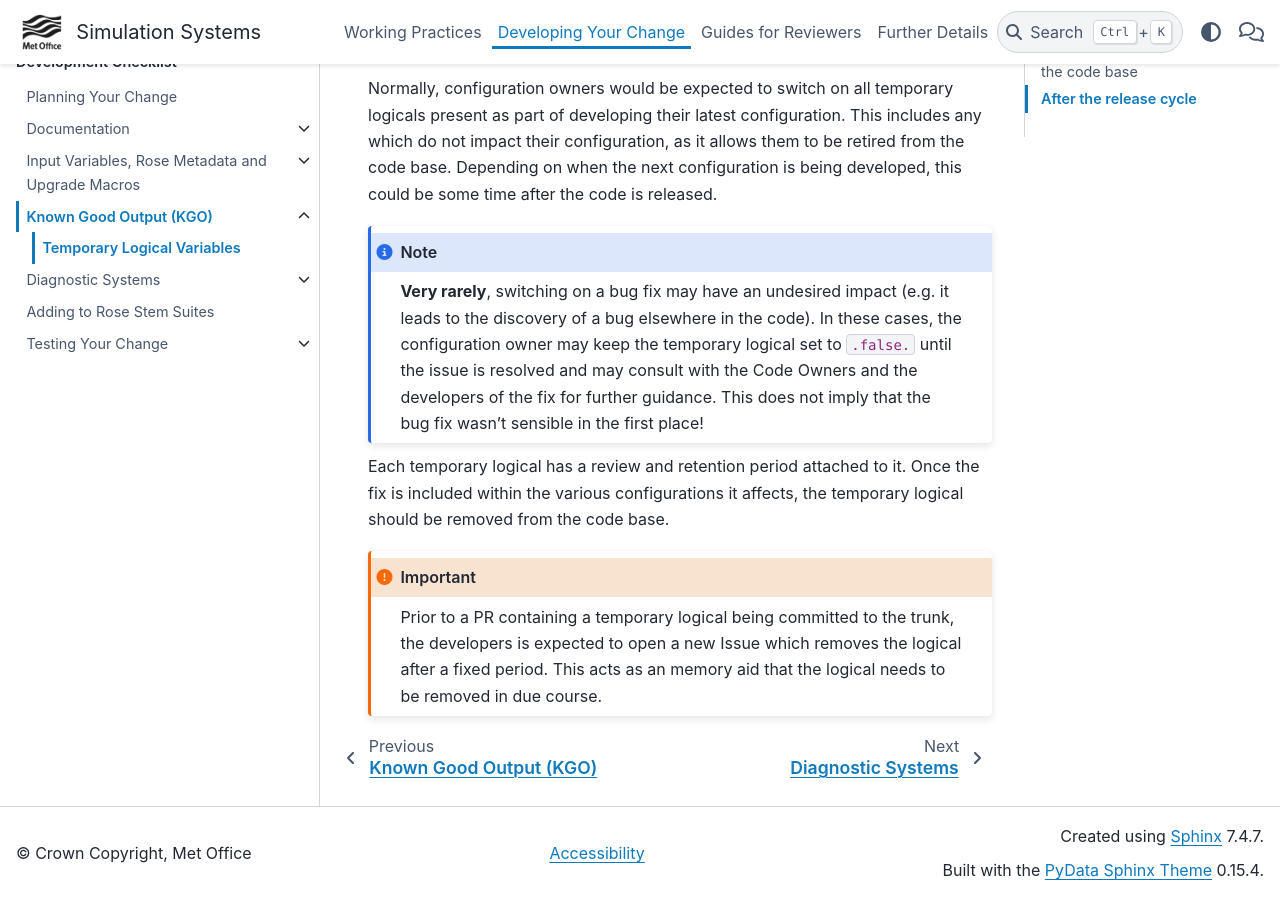
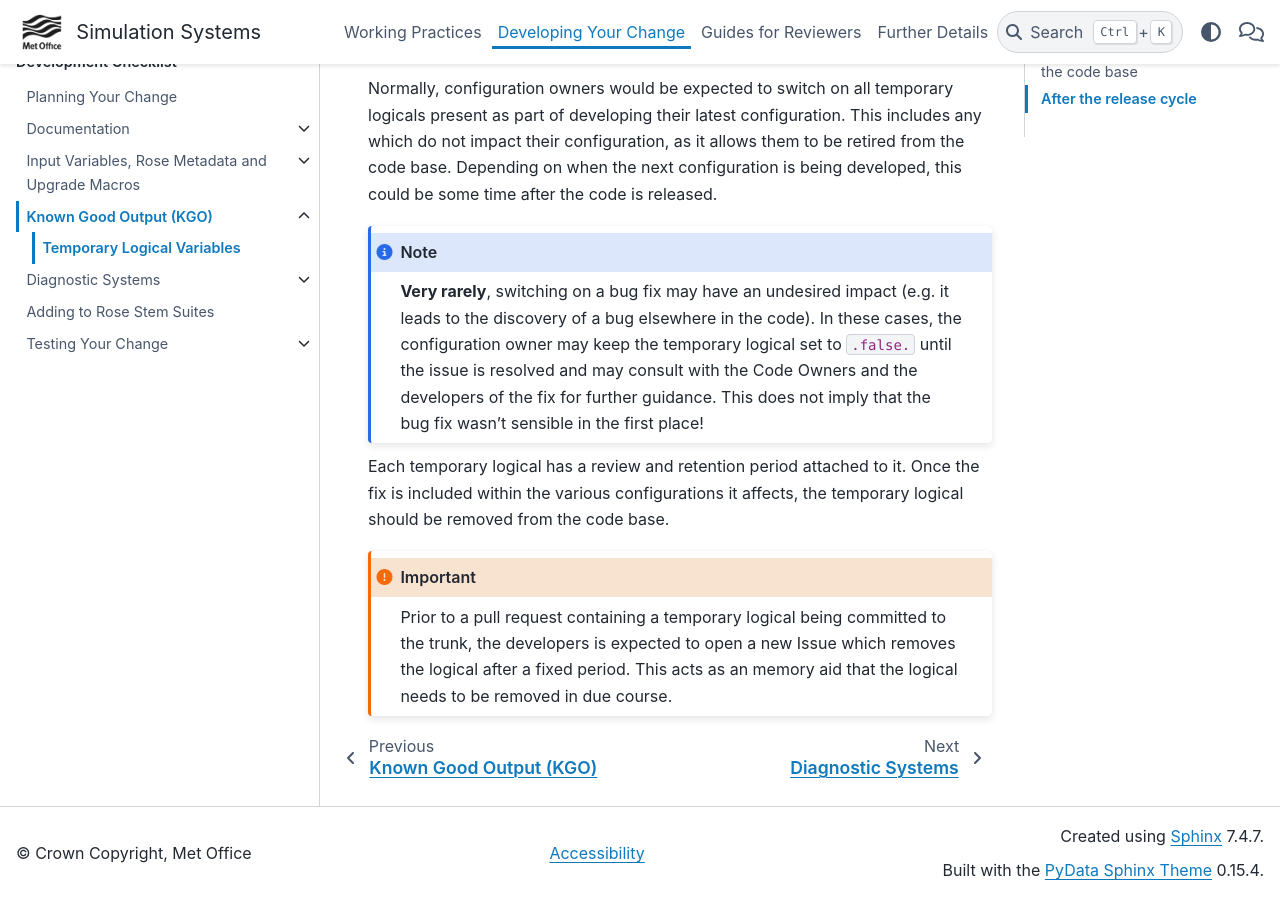
Before and after one commit to MetOffice/simulation-systems, a Sphinx documentation site: the page built from source/Development/temp_logicals.rst, in a window 1280 px wide and 900 px high, scrolled down 2509 px. Built offline with Sphinx 7.4.7 and the PyData theme 0.15.4, drawn with Linux system fonts in a browser that asks for light colours.

Commit message:
Apply suggestion from @jennyhickson
Co-authored-by: Jenny Hickson <61183013+jennyhickson@users.noreply.github.com>

```diff
--- a/source/Development/temp_logicals.rst
+++ b/source/Development/temp_logicals.rst
@@ -156,7 +156,7 @@ temporary logical should be removed from the code base.
 
 .. important::
 
-    Prior to a PR containing a temporary logical being committed to the
+    Prior to a pull request containing a temporary logical being committed to the
     trunk, the developers is expected to open a new Issue which removes the
     logical after a fixed period. This acts as an memory aid that the logical
     needs to be removed in due course.
```
